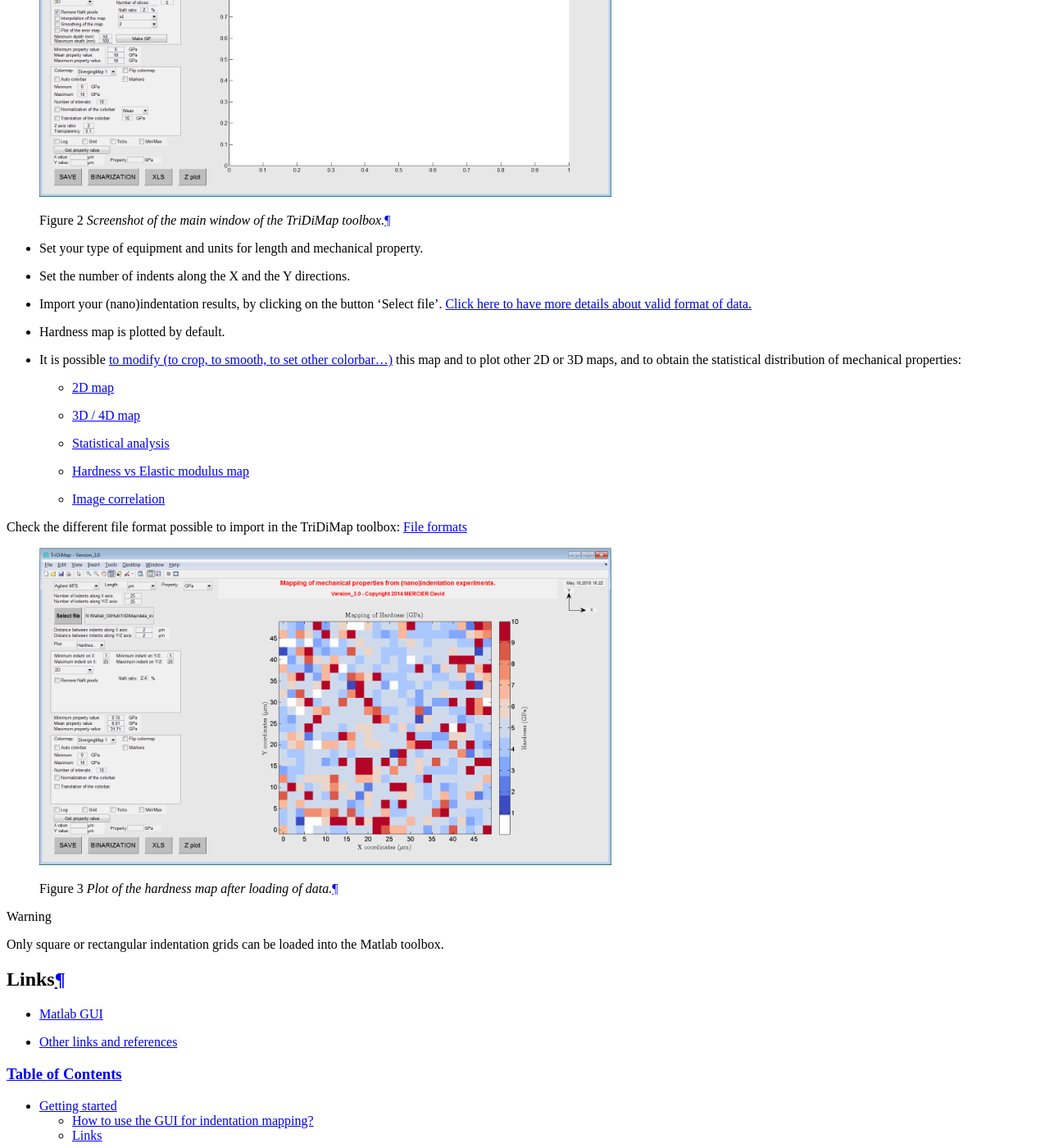
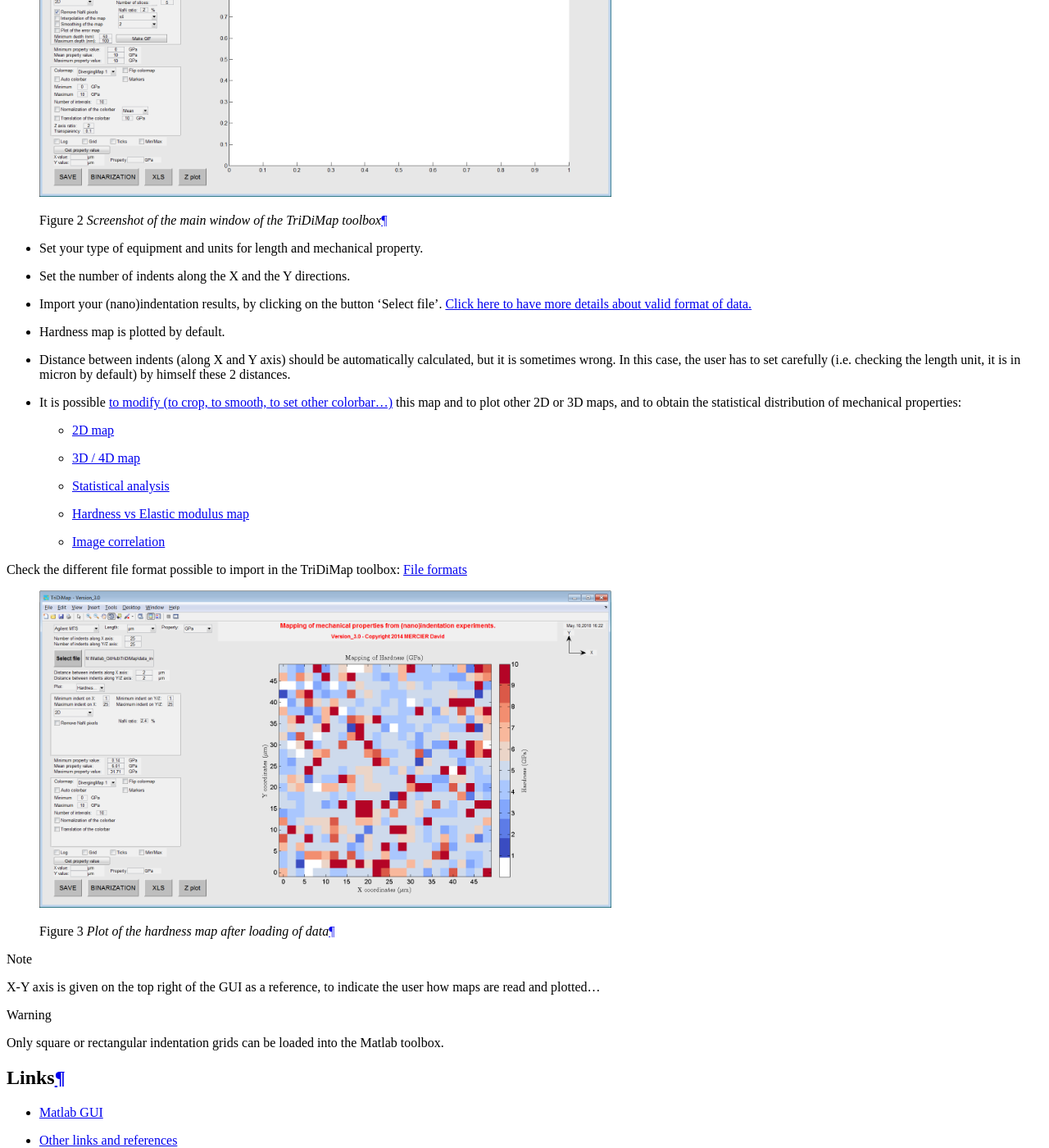
Before and after one commit to DavidMercier/TriDiMap, a Sphinx documentation site: the page built from doc/getting_started.rst, in a window 1280 px wide and 1400 px high, scrolled down 680 px. Shown: the whole window at 82% size. Built offline with Sphinx 7.4.7, drawn with Linux system fonts in a browser that asks for light colours; comment, search, counter and statistics services are not loaded.

Commit message:
Update getting_started.rst

```diff
--- a/doc/getting_started.rst
+++ b/doc/getting_started.rst
@@ -30,7 +30,7 @@ First of all a GUI is a Graphical User Interface.
    :scale: 40 %
    :align: center
 
-   *Screenshot of the main window of the TriDiMap toolbox.*
+   *Screenshot of the main window of the TriDiMap toolbox*
 
 * Set your type of equipment and units for length and mechanical property.
 
@@ -41,6 +41,8 @@ First of all a GUI is a Graphical User Interface.
   <http://tridimap.readthedocs.org/en/latest/examples.html>`_
 
 * Hardness map is plotted by default.
+
+* Distance between indents (along X and Y axis) should be automatically calculated, but it is sometimes wrong. In this case, the user has to set carefully (i.e. checking the length unit, it is in micron by default) by himself these 2 distances.
 
 * It is possible `to modify (to crop, to smooth, to set other colorbar...) <https://tridimap.readthedocs.io/en/latest/map_options.html>`_ this map and to plot other 2D or 3D maps, and to obtain the statistical distribution of mechanical properties:
 
@@ -60,7 +62,10 @@ Check the different file format possible to import in the TriDiMap toolbox: `Fil
    :scale: 40 %
    :align: center
 
-   *Plot of the hardness map after loading of data.*
+   *Plot of the hardness map after loading of data*
+
+..  note::
+    X-Y axis is given on the top right of the GUI as a reference, to indicate the user how maps are read and plotted...
 
 ..  warning::
     Only square or rectangular indentation grids can be loaded into the Matlab toolbox.
```
